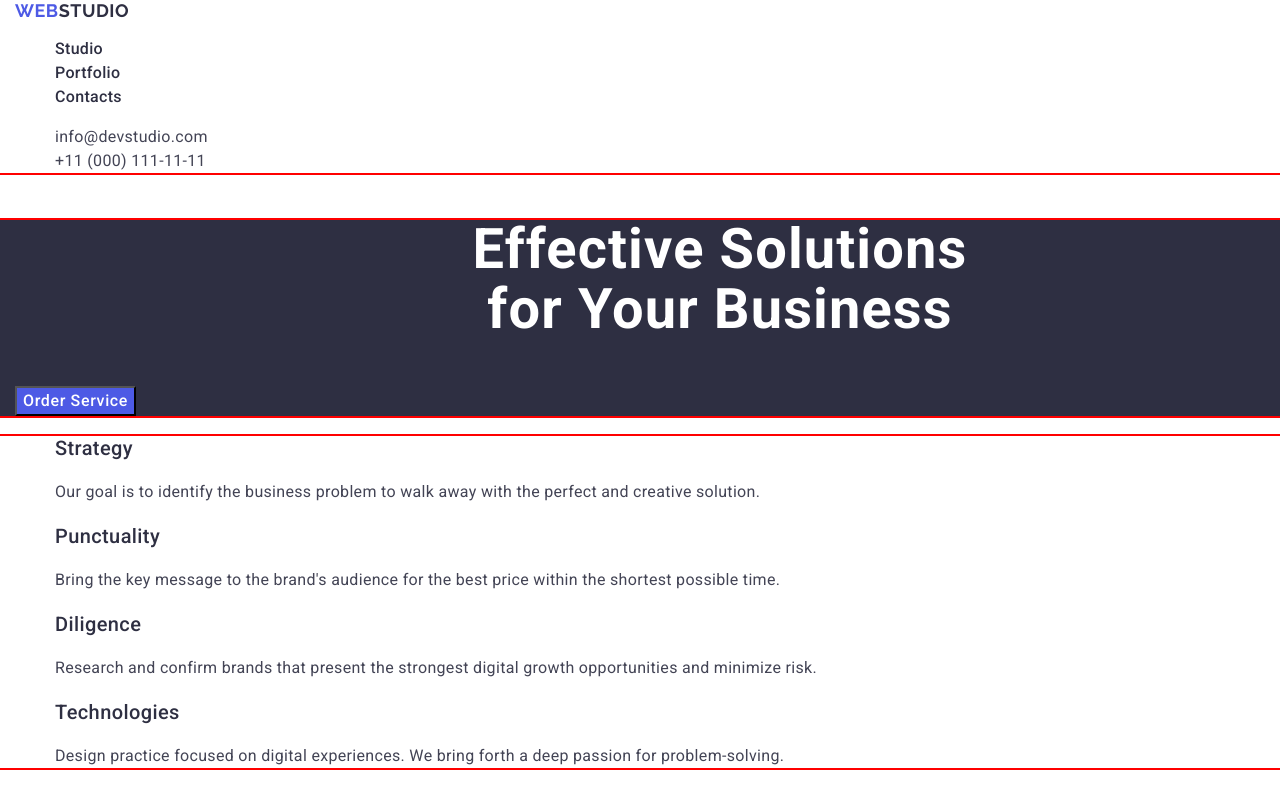
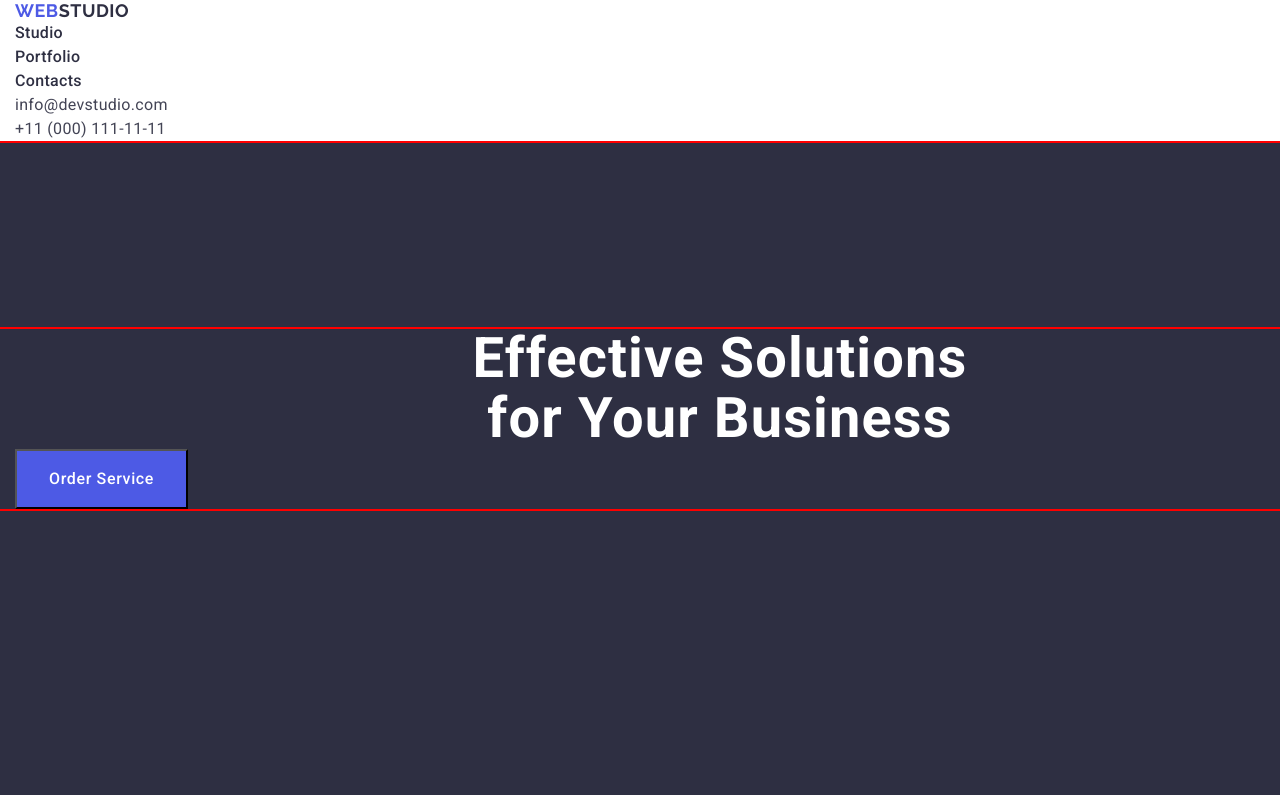
Before and after one commit to Caju2015/goit-markup-hw-03, a plain HTML site: page index.html in a window 1280 px wide. Shown: the top 795 px of the page. Drawn offline with nearby package versions, Linux system fonts and the light colour scheme.

Commit message:
style drop

```diff
--- a/css/styles.css
+++ b/css/styles.css
@@ -8,12 +8,39 @@ body {
     font-family: "Roboto", sans-serif;
 }
 
+p,
+h1,
+h2,
+h3,
+h4,
+h5,
+h6 {
+    margin-top: 0;
+    margin-bottom: 0;
+}
+
 ul {
+    margin-top: 0;
+    margin-bottom: 0;
+    padding-left: 0;
     list-style: none;
 }
 
 a {
     text-decoration: none;
+    color: currentColor;
+}
+
+button {
+    cursor: pointer;
+}
+
+img {
+    display: block;
+}
+
+address {
+    font-style: normal;
 }
 
 .container {
@@ -21,7 +48,7 @@ a {
     padding-left: 15px;
     padding-right: 15px;
     margin: 0 auto;
-  outline: 2px solid red;
+  outline: 2px solid red; /* NB delete outline */
 }
 
 .visually-hidden {
@@ -36,12 +63,6 @@ a {
     clip: rect(0 0 0 0);
     overflow: hidden;
 }
-
-/*
-.list {
-    list-style: none;
-}
-*/
 
 /* ===HEADER=== */
 .header {
@@ -121,6 +142,8 @@ a {
 /* ===HERO (Section1)=== */
 .hero {
     background-color: #2e2f42;
+    padding-top: 188px;
+    padding-bottom: 292px;
 }
 
 .hero-title {
@@ -141,7 +164,12 @@ a {
     letter-spacing: 0.04em;
     cursor: pointer;
     text-align: center;
+    display: inline-flex;
+    padding: 16px 32px;
+    align-items: flex-start;
+    gap: 10px;
 }
+
 .hero-btn > body {
     font-family: "Roboto"; sans-serif;
 }
@@ -157,6 +185,7 @@ a {
 
 /* ===ADVANTAGE (Section 2)=== */
 .advantages {
+    padding-bottom: 120px;
 }
 
 .advantages-list {
--- a/index.html
+++ b/index.html
@@ -14,14 +14,7 @@
     <link rel="preconnect" href="https://fonts.googleapis.com" />
     <link rel="preconnect" href="https://fonts.gstatic.com" crossorigin />
     <link
-      href="https://fonts.googleapis.com/css2?family=Roboto:wght@400;500;700&display=swap"
-      rel="stylesheet"
-    />
-
-    <link rel="preconnect" href="https://fonts.googleapis.com" />
-    <link rel="preconnect" href="https://fonts.gstatic.com" crossorigin />
-    <link
-      href="https://fonts.googleapis.com/css2?family=Raleway:wght@700&display=swap"
+      href="https://fonts.googleapis.com/css2?family=Raleway:wght@400;700&family=Roboto:wght@400;500;700&display=swap"
       rel="stylesheet"
     />
 
```
Lines whose indentation alone changed are shown as unchanged.
